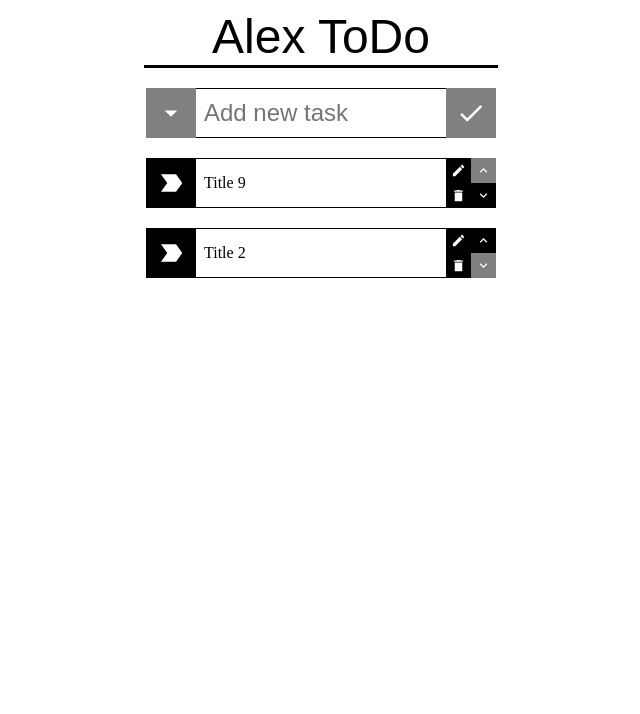
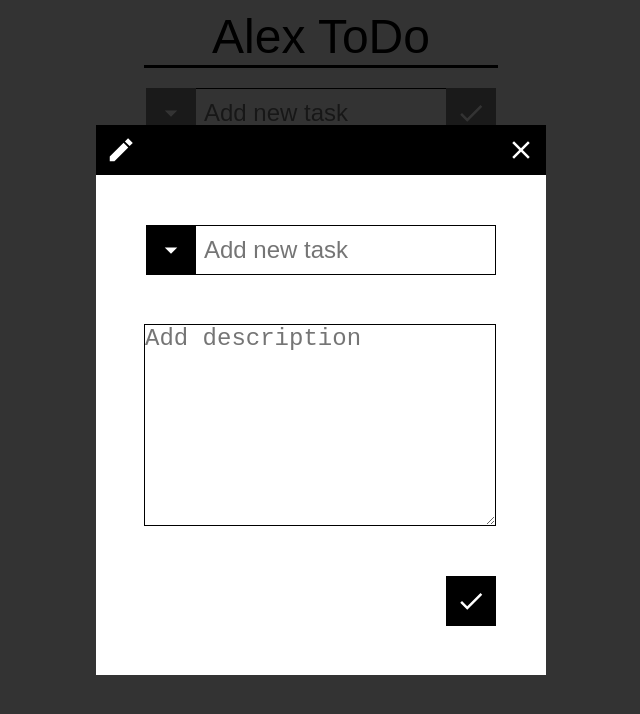
Before and after one commit to xmasterpiecex/ToDo-App, a plain HTML site: page index.html in a window 1280 px wide. Both pictures are taken after a click on the button 777 px from the left and 170 px from the top of the page. Shown: the whole page, without its empty margins (319-959 px from the left). Drawn offline with Linux system fonts and the light colour scheme.

Commit message:
ToDo-13: Add task edit dialog

```diff
--- a/index.css
+++ b/index.css
@@ -119,3 +119,97 @@
   border-right: none;
   border-left: none;
 }
+
+.edit-window-conainer {
+  position: fixed;
+  display: flex;
+  justify-content: center;
+  align-items: center;
+
+  height: 100%;
+  width: 100%;
+  background-color: rgba(0, 0, 0, 0.8);
+  top: 0;
+  left: 0;
+
+  z-index: 1;
+}
+
+.edit-dialog {
+  display: flex;
+
+  flex-direction: column;
+  align-items: center;
+
+  height: 550px;
+  width: 450px;
+
+  background-color: white;
+}
+
+.edit-dialog-header {
+  display: flex;
+  background-color: black;
+  color: white;
+  justify-content: space-between;
+  height: 50px;
+  width: 100%;
+}
+
+.edit-header-label {
+  display: flex;
+  align-items: center;
+  padding-left: 10px;
+}
+
+.edit-content-container {
+  display: flex;
+  justify-content: space-evenly;
+  align-items: flex-end;
+  flex-direction: column;
+
+  height: 500px;
+  width: 350px;
+}
+
+.card.edit-card {
+  display: flex;
+  align-items: center;
+  justify-content: space-between;
+
+  margin-top: 0px;
+  height: 50px;
+  width: 350px;
+}
+
+.edit-description {
+  display: flex;
+  height: 200px;
+  width: 350px;
+  padding: 0px;
+  margin: 0px;
+  font-size: 24px;
+  border: 1px solid;
+}
+
+.edit-description:focus {
+  border-width: 1px;
+  outline: none;
+}
+
+.edit-card-title {
+  display: flex;
+  align-items: center;
+
+  width: 100%;
+  height: 100%;
+
+  padding: 8px;
+
+  border-bottom: 1px solid;
+  border-top: 1px solid;
+  box-sizing: border-box;
+  border-width: 1px;
+  border-right: 1px solid;
+  border-left: none;
+}
--- /dev/null
+++ b/tamplates/edit-dialog.tamplate.js
@@ -0,0 +1,31 @@
+export function getEditTamplate() {
+  return `<div class="edit-window-conainer" id="edit-window">
+      <div class="edit-dialog">
+        <div class="edit-dialog-header">
+          <div class="edit-header-label">
+            <img src="./assets/svg/create.svg" class="svg" alt="" />
+          </div>
+          <button class="action-button" id="close"><img src="./assets/svg/close.svg" class="svg" alt="" /></button>
+        </div>
+        <div class="edit-content-container">
+          <div class="card edit-card">
+            <button class="action-button" id="priority" onclick="event.cancelBubble = true;">
+              <img src="./assets/svg/dropdown.svg" alt="" class="svg" />
+            </button>
+            <div class="edit-card-title">
+              <input type="text" class="creation-card-input" placeholder="Add new task" id="creationTitle" />
+            </div>
+          </div>
+          <textarea
+            name="description"
+            id="description"
+            class="edit-description"
+            placeholder="Add description"
+          ></textarea>
+          <button class="action-button" id="accept">
+            <img src="./assets/svg/done.svg" alt="" class="svg" />
+          </button>
+        </div>
+      </div>
+    </div>`;
+}
--- a/task.js
+++ b/task.js
@@ -1,4 +1,5 @@
 import { getTaskTamplate } from './tamplates/task.tamplate.js';
+import { getEditTamplate } from './tamplates/edit-dialog.tamplate.js';
 
 let tasksList = [];
 
@@ -86,6 +87,19 @@ function subToForm(task) {
         secNode.parentNode.insertBefore(taskForm, secNode.nextSibling);
         break;
       }
+      case 'edit': {
+        const editBtn = taskForm.querySelector('#edit');
+
+        editBtn.insertAdjacentHTML('afterEnd', getEditTamplate());
+
+        const closeBtn = document.getElementById('close');
+        const editWindow = document.getElementById('edit-window');
+
+        closeBtn.addEventListener('click', () => {
+          editWindow.remove();
+        });
+        break;
+      }
 
       default:
         break;
```
Also changed, not shown: assets/svg/close.svg (added).
